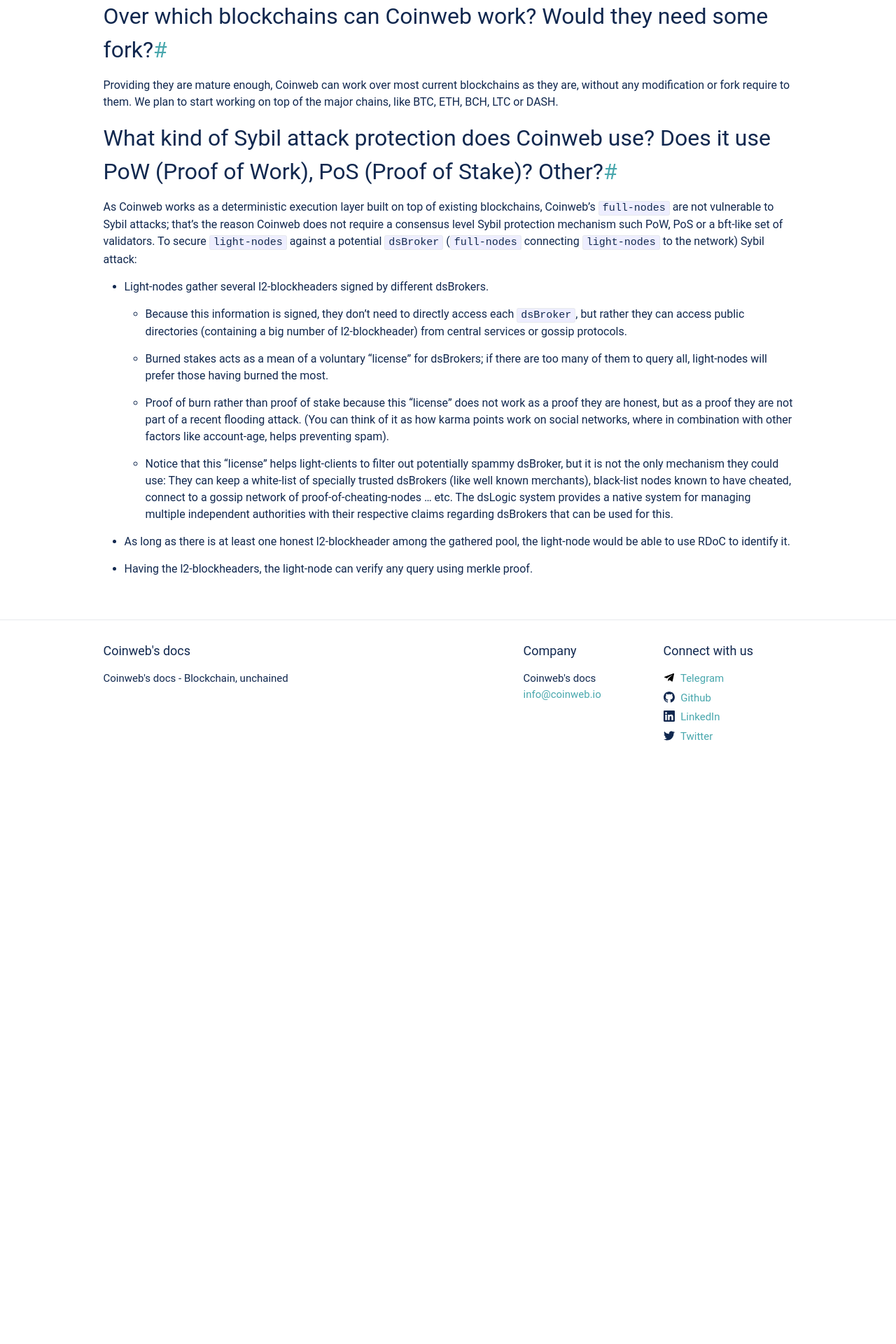
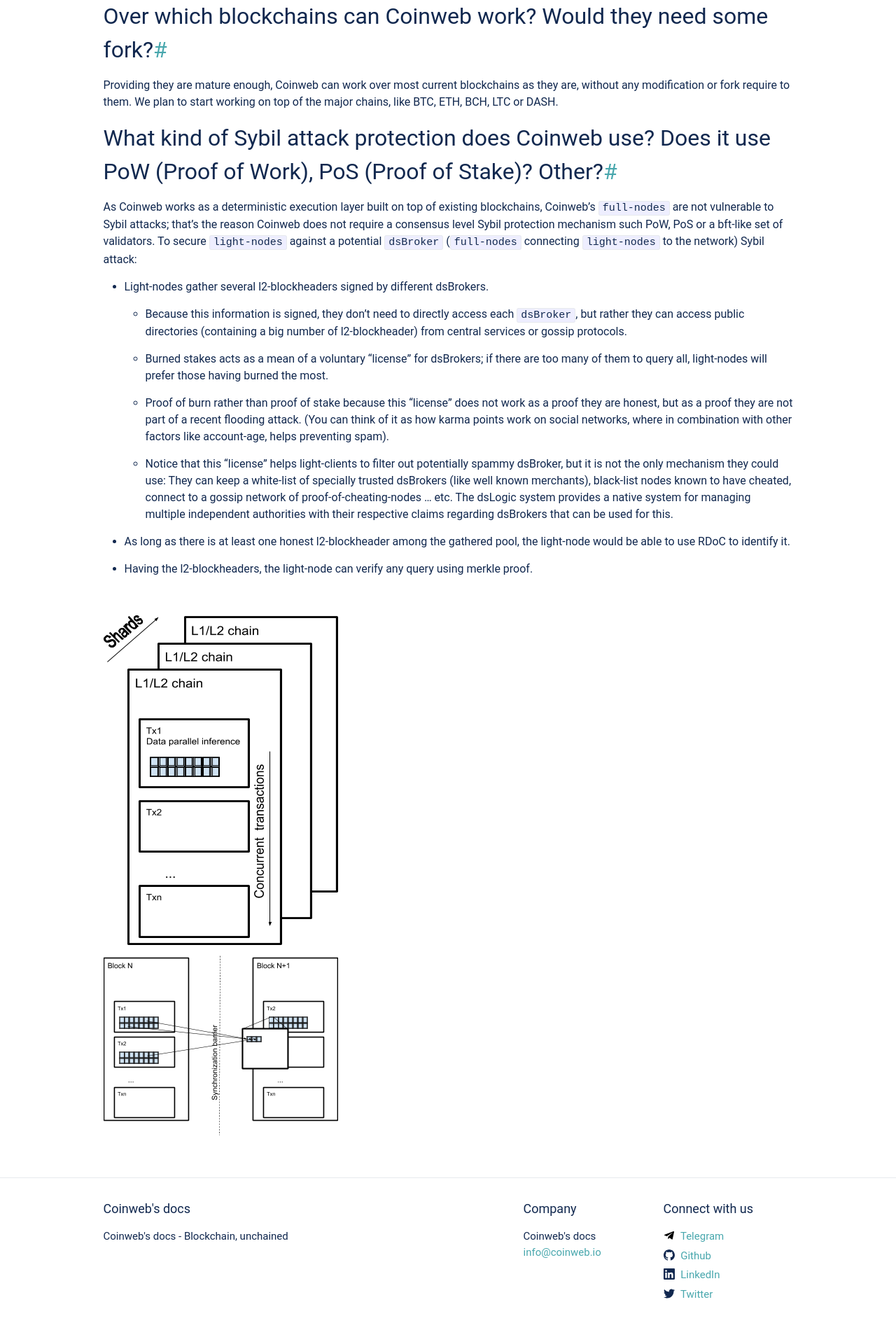
Before and after one commit to coinweb/technical-docs, a Jekyll site: the page built from tech_faq.md, in a window 1280 px wide. Shown: the part 1603-3523 px from the top of the page at 70% size. Built offline with Jekyll 4.4.1, drawn with Linux system fonts in a browser that asks for light colours; before the commit the page ends 2726 px from its top, so only the background shows below that.

Commit message:
Adding sharding images to FAQ

```diff
--- a/tech_faq.md
+++ b/tech_faq.md
@@ -108,3 +108,9 @@ faq:
         {{ item.answer | markdownify }}
     {% endfor %}
 </section>
+
+<br/>
+
+![]({{site.baseurl}}/assets/img/shards1.png)
+
+![]({{site.baseurl}}/assets/img/shards2.png)
```
